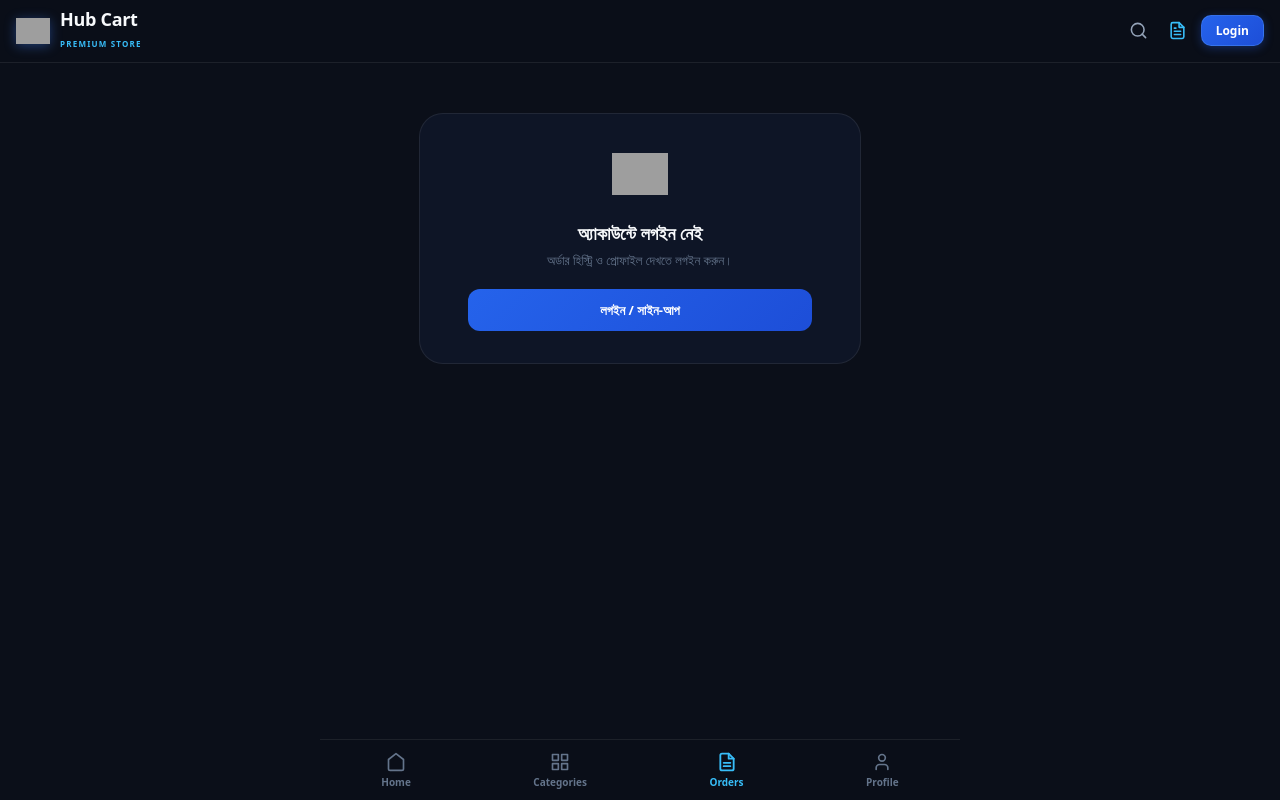
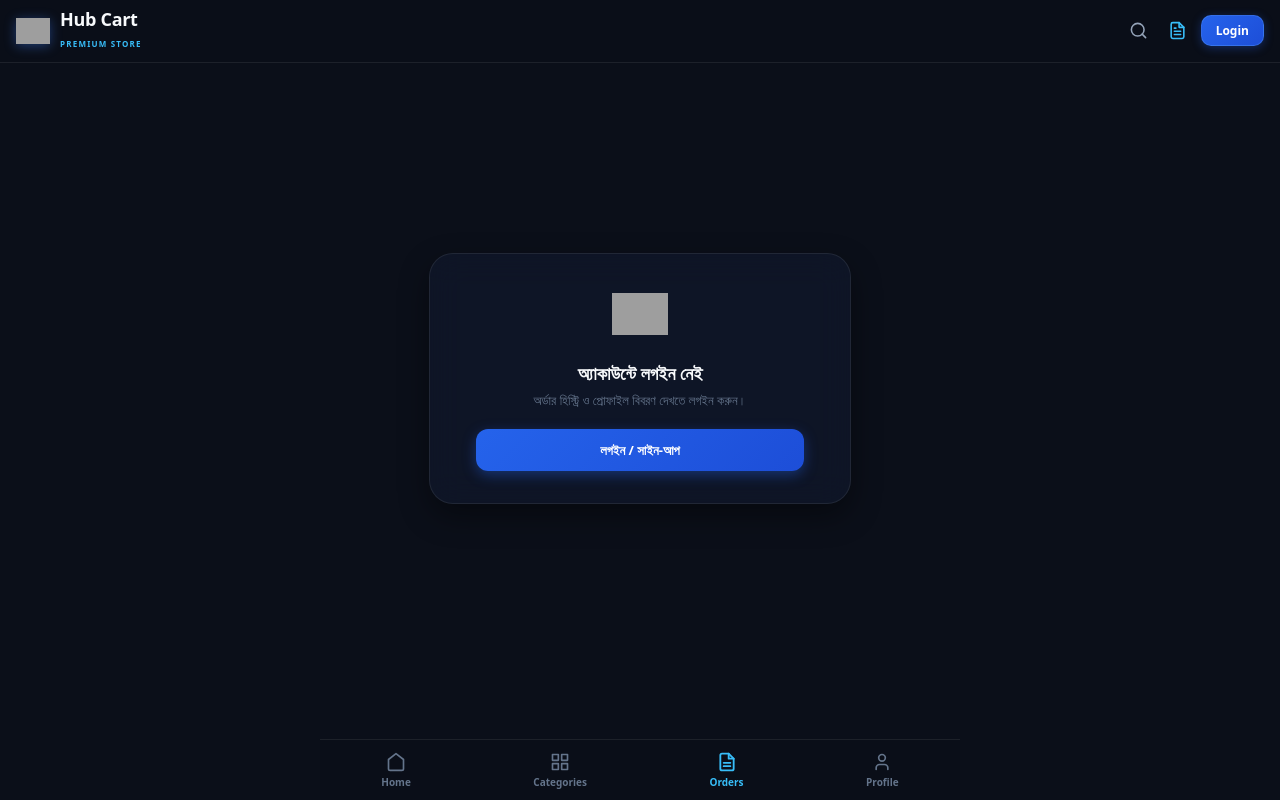
Before and after one commit to samiul-tbc/my-service-store, a Next.js app: page /profile in a window 1280 px wide. Built offline with nearby package versions, Linux system fonts and the light colour scheme; grey boxes are pictures that could not be loaded.

Commit message:
Update page.js

```diff
--- a/app/profile/page.js
+++ b/app/profile/page.js
@@ -14,7 +14,7 @@ export default function ProfilePage() {
       try {
         setUser(JSON.parse(savedUser));
       } catch (e) {
-        console.error(e);
+        console.error('User parse error:', e);
       }
     }
     setLoading(false);
@@ -28,24 +28,54 @@ export default function ProfilePage() {
   };
 
   if (loading) {
-    return <div style={{ textAlign: 'center', padding: '80px 20px', color: '#64748b' }}>প্রোফাইল লোড হচ্ছে...</div>;
+    return (
+      <div style={{ textAlign: 'center', padding: '80px 20px', color: '#64748b', fontSize: '13px' }}>
+        প্রোফাইল লোড হচ্ছে...
+      </div>
+    );
   }
 
   if (!user) {
     return (
-      <div style={{ maxWidth: '400px', margin: '50px auto', padding: '32px 20px', textAlign: 'center', background: 'rgba(15, 23, 42, 0.8)', borderRadius: '24px', border: '1px solid rgba(255, 255, 255, 0.08)' }}>
-        <img src={LOGO_HUB_CART} alt="Hub Cart" style={{ width: '56px', height: '56px', objectFit: 'contain', marginBottom: '14px' }} />
-        <h3 style={{ margin: '0 0 6px', color: '#f8fafc', fontSize: '18px' }}>অ্যাকাউন্টে লগইন নেই</h3>
-        <p style={{ fontSize: '13px', color: '#64748b', margin: '0 0 20px' }}>অর্ডার হিস্ট্রি ও প্রোফাইল দেখতে লগইন করুন।</p>
-        <Link href="/login" style={{ display: 'inline-block', width: '80%', padding: '12px', background: 'linear-gradient(135deg, #2563eb, #1d4ed8)', color: '#ffffff', textDecoration: 'none', borderRadius: '12px', fontWeight: 'bold', fontSize: '13px' }}>
-          লগইন / সাইন-আপ
-        </Link>
+      <div style={{ minHeight: '75vh', display: 'flex', alignItems: 'center', justifyContent: 'center', padding: '16px' }}>
+        <div style={{
+          width: '100%',
+          maxWidth: '380px',
+          padding: '32px 20px',
+          textAlign: 'center',
+          background: 'rgba(15, 23, 42, 0.8)',
+          backdropFilter: 'blur(16px)',
+          borderRadius: '24px',
+          border: '1px solid rgba(255, 255, 255, 0.08)',
+          boxShadow: '0 12px 30px rgba(0,0,0,0.4)',
+        }}>
+          <img src={LOGO_HUB_CART} alt="Hub Cart" style={{ width: '56px', height: '56px', objectFit: 'contain', marginBottom: '14px' }} />
+          <h3 style={{ margin: '0 0 6px', color: '#f8fafc', fontSize: '18px', fontWeight: 'bold' }}>অ্যাকাউন্টে লগইন নেই</h3>
+          <p style={{ fontSize: '13px', color: '#64748b', margin: '0 0 20px' }}>অর্ডার হিস্ট্রি ও প্রোফাইল বিবরণ দেখতে লগইন করুন।</p>
+          <Link
+            href="/login"
+            style={{
+              display: 'inline-block',
+              width: '80%',
+              padding: '12px',
+              background: 'linear-gradient(135deg, #2563eb, #1d4ed8)',
+              color: '#ffffff',
+              textDecoration: 'none',
+              borderRadius: '12px',
+              fontWeight: 'bold',
+              fontSize: '13px',
+              boxShadow: '0 4px 14px rgba(37, 99, 235, 0.4)',
+            }}
+          >
+            লগইন / সাইন-আপ
+          </Link>
+        </div>
       </div>
     );
   }
 
   return (
-    <div style={{ maxWidth: '460px', margin: '14px auto', padding: '0 14px 80px' }}>
+    <div style={{ maxWidth: '460px', margin: '14px auto', padding: '0 14px 90px' }}>
 
       {/* ভিআইপি মেম্বার কার্ড */}
       <div style={{
@@ -69,7 +99,19 @@ export default function ProfilePage() {
         </div>
 
         <div style={{ display: 'flex', alignItems: 'center', gap: '14px' }}>
-          <div style={{ width: '56px', height: '56px', borderRadius: '50%', background: 'linear-gradient(135deg, #2563eb, #1d4ed8)', display: 'flex', alignItems: 'center', justifyContent: 'center', fontSize: '22px', fontWeight: '900', color: '#fff' }}>
+          <div style={{
+            width: '56px',
+            height: '56px',
+            borderRadius: '50%',
+            background: 'linear-gradient(135deg, #2563eb, #1d4ed8)',
+            display: 'flex',
+            alignItems: 'center',
+            justifyContent: 'center',
+            fontSize: '22px',
+            fontWeight: '900',
+            color: '#fff',
+            boxShadow: '0 4px 12px rgba(37, 99, 235, 0.4)'
+          }}>
             {user.name ? user.name[0].toUpperCase() : 'U'}
           </div>
           <div>
@@ -83,7 +125,7 @@ export default function ProfilePage() {
       <div style={{ background: 'rgba(15, 23, 42, 0.75)', borderRadius: '20px', border: '1px solid rgba(255, 255, 255, 0.08)', padding: '18px', marginBottom: '14px' }}>
         <div style={{ paddingBottom: '12px', borderBottom: '1px solid rgba(255, 255, 255, 0.05)', fontSize: '13px' }}>
           <span style={{ display: 'block', fontSize: '10px', color: '#64748b', fontWeight: 'bold' }}>ইমেইল</span>
-          <span style={{ color: '#f8fafc' }}>{user.email}</span>
+          <span style={{ color: '#f8fafc' }}>{user.email || 'যুক্ত করা নেই'}</span>
         </div>
         <div style={{ paddingTop: '12px', fontSize: '13px' }}>
           <span style={{ display: 'block', fontSize: '10px', color: '#64748b', fontWeight: 'bold' }}>WhatsApp নম্বর</span>
@@ -91,7 +133,30 @@ export default function ProfilePage() {
         </div>
       </div>
 
-      {/* লগআউট */}
+      {/* My Orders শর্টকাট বাটন */}
+      <Link
+        href="/orders"
+        style={{
+          display: 'flex',
+          alignItems: 'center',
+          justifyContent: 'space-between',
+          background: 'rgba(30, 41, 59, 0.7)',
+          border: '1px solid rgba(255, 255, 255, 0.08)',
+          borderRadius: '16px',
+          padding: '14px 18px',
+          textDecoration: 'none',
+          marginBottom: '14px',
+          color: '#ffffff'
+        }}
+      >
+        <div style={{ display: 'flex', alignItems: 'center', gap: '10px' }}>
+          <span style={{ fontSize: '16px' }}>📦</span>
+          <span style={{ fontSize: '13px', fontWeight: 'bold', color: '#f8fafc' }}>আমার অর্ডারসমূহ (My Orders)</span>
+        </div>
+        <span style={{ color: '#64748b', fontSize: '14px' }}>→</span>
+      </Link>
+
+      {/* লগআউট বাটন */}
       <button
         onClick={handleLogout}
         style={{
@@ -103,7 +168,8 @@ export default function ProfilePage() {
           borderRadius: '12px',
           fontWeight: 'bold',
           cursor: 'pointer',
-          fontSize: '13px'
+          fontSize: '13px',
+          transition: 'background 0.2s',
         }}
       >
         লগআউট করুন
```
